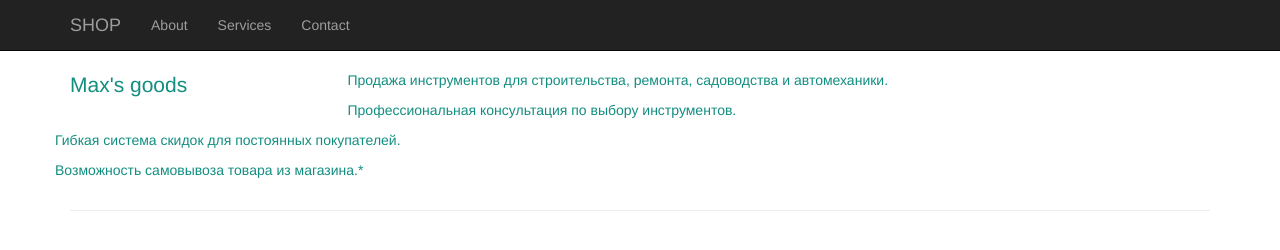
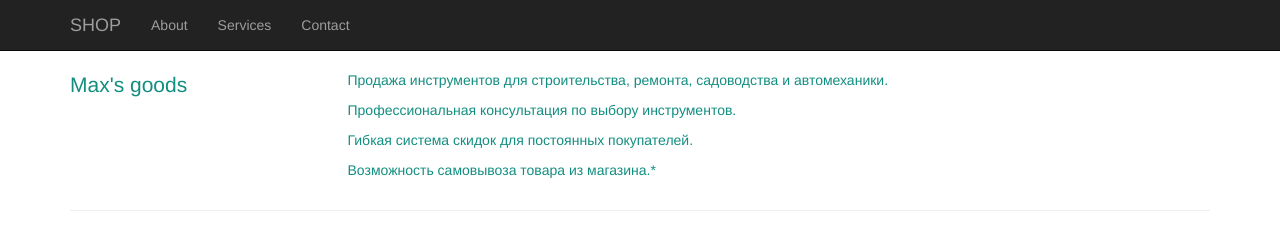
Before and after one commit to Max200315/LabWeb, a plain HTML site: page html/services.html in a window 1280 px wide. Drawn offline with Linux system fonts and the light colour scheme.

Commit message:
Update services.html

```diff
--- a/html/services.html
+++ b/html/services.html
@@ -42,23 +42,8 @@
             <div class="col-md-9">
                 <div class="row">
                     <p>Продажа инструментов для строительства, ремонта, садоводства и автомеханики.</p>
-                </div>
-            </div>
-				<div class="col-md-9">
-                <div class="row">
                     <p>Профессиональная консультация по выбору инструментов.</p>
-                </div>
-            </div>
-				<div class="col-md-9">
-                <div class="row">
                     <p>Гибкая система скидок для постоянных покупателей.</p>
-                </div>
-            </div>
-
-			<div class="col-md-9">
-
-                <div class="row">
-
                     <p>Возможность самовывоза товара из магазина.*</p>
                 </div>
             </div>
```
